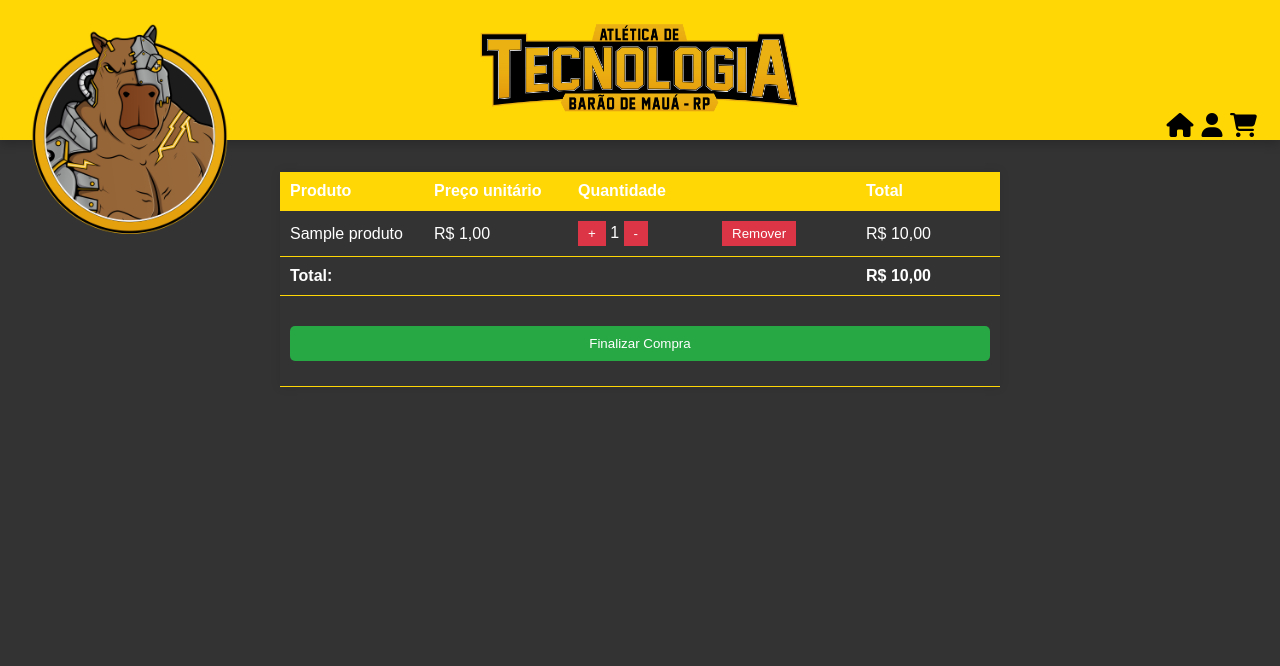
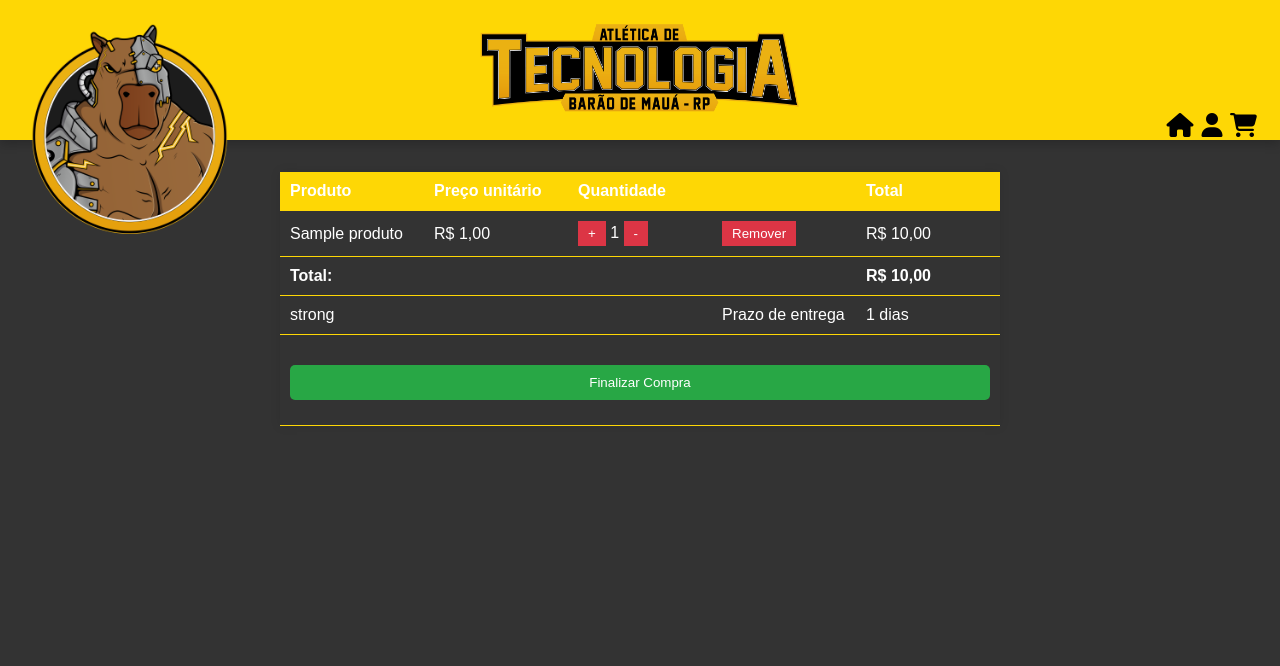
Before and after one commit to Lu4head/Site_Tec_Barao, a Django app: template templates/site_vendas/cart.html in a window 1280 px wide. Shown: the top 666 px of the page. Run offline with Django 5.2, Linux system fonts and the light colour scheme; tables that the repository leaves empty hold one stand-in row (values such as "Sample post"); the template is opened without the code that fills it: values that come from a table or form of the project are taken from there, most other values are stand-ins (such as "Sample title", 1, 10 or a date in 2020); some libraries are stand-ins or nearby versions.

Commit message:
ultimo commit

```diff
--- a/setup/static/styles/styles.css
+++ b/setup/static/styles/styles.css
@@ -67,7 +67,6 @@ header h1 {
   align-content: center;
   text-align: center;
 }
-
 .product img {
   max-width: 15rem;
   max-height: 20rem;
--- a/site_vendas/views.py
+++ b/site_vendas/views.py
@@ -232,7 +232,7 @@ def cart(request): # Define view para a página do carrinho de compras
 
                 for item in FAT_item_nota.objects.filter(Nota_fiscal=nota_fiscal, Id_USUARIO=request.user.id):
                     corpo_email_usuario += f"Produto: {item.Id_PRODUTO.Nome_PRODUTO}, Quantidade: {item.Qtd_item}, Preço: {(item.Id_PRODUTO.Preco_produto) * (item.Qtd_item)}\n"
-
+                corpo_email_usuario += "\n Prazo de entrega dos produtos :" + items[0].Id_PRODUTO.Leedtime_PRODUTO
                 # Adicionar o valor total e o código Pix ao corpo do e-mail
 
                 corpo_email_usuario += f"\nValor Total: {total}\nCódigo Pix para pagamento: {pix_code}"
--- a/templates/site_vendas/cart.html
+++ b/templates/site_vendas/cart.html
@@ -44,10 +44,17 @@
           </tr>
           {% endif %}
           <!-- Adicionar uma linha para o total -->
-          <tr>
+            <tr>
               <td colspan="4"><strong>Total:</strong></td>
               <td><strong>R$ {{ total|floatformat:"2" }}</strong></td>
-          </tr>
+            </tr>
+            {% if items %}
+            <tr>
+                <td colspan="3">strong</td>
+                <td colspan="">Prazo de entrega</td>
+                <td >{{ items.0.Id_PRODUTO.Leedtime_PRODUTO }} dias</td>
+            </tr>
+            {% endif %}
           <!-- Adicionar uma linha para o botão de encerrar -->
           <tr>
               <td colspan="5">
```
